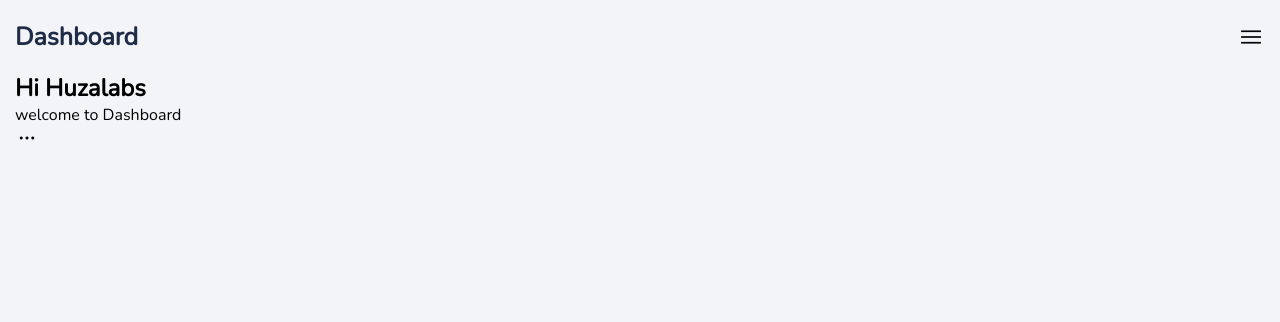
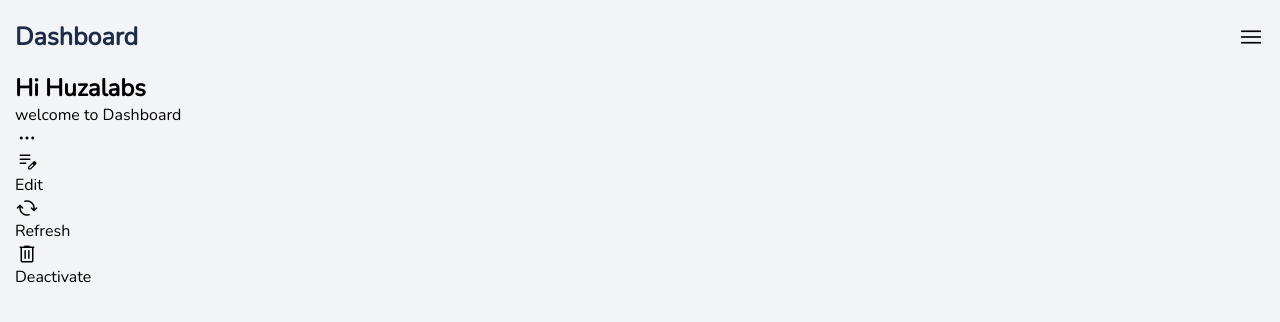
Before and after one commit to IRUMVAEmmanuel1/Dashboard, a plain HTML site: page index.html in a window 1280 px wide. Drawn offline with nearby package versions, Linux system fonts and the light colour scheme.

Commit message:
Header css

```diff
--- a/index.html
+++ b/index.html
@@ -96,6 +96,27 @@
             <button class="card-menu-btn icon-box" aria-label="More" data-menu-btn>
             <span class="material-symbols-rounded icon">more_horiz</span>
             </button>
+            <ul class="ctx-menu">
+                <li class="ctx-item">
+                    <button class="ctx-menu-btn icon-box">
+                        <span class="material-symbols-rounded icon" aria-hidden="true">edit_note</span>
+                        <span class="ctx-menu-text">Edit</span>
+                    </button>
+                </li>
+                <li class="ctx-item">
+                    <button class="ctx-menu-btn icon-box">
+                        <span class="material-symbols-rounded icon" aria-hidden="true">cached</span>
+                        <span class="ctx-menu-text">Refresh</span>
+                    </button>
+                </li>
+                <li class="divider"></li>
+                <li class="ctx-item">
+                    <button class="ctx-menu-btn icon-box">
+                        <span class="material-symbols-rounded icon" aria-hidden="true">delete</span>
+                        <span class="ctx-menu-text">Deactivate</span>
+                    </button>
+                </li>
+            </ul>
         </div>
     </section>
     </article>
--- a/style.css
+++ b/style.css
@@ -206,7 +206,7 @@ body{
 }
 
 
-.navbar-list li, .user-action-list li  {
+.navbar-list li, .user-action-list li, .ctx-menu li {
     list-style-type: none;
 }
 
```
